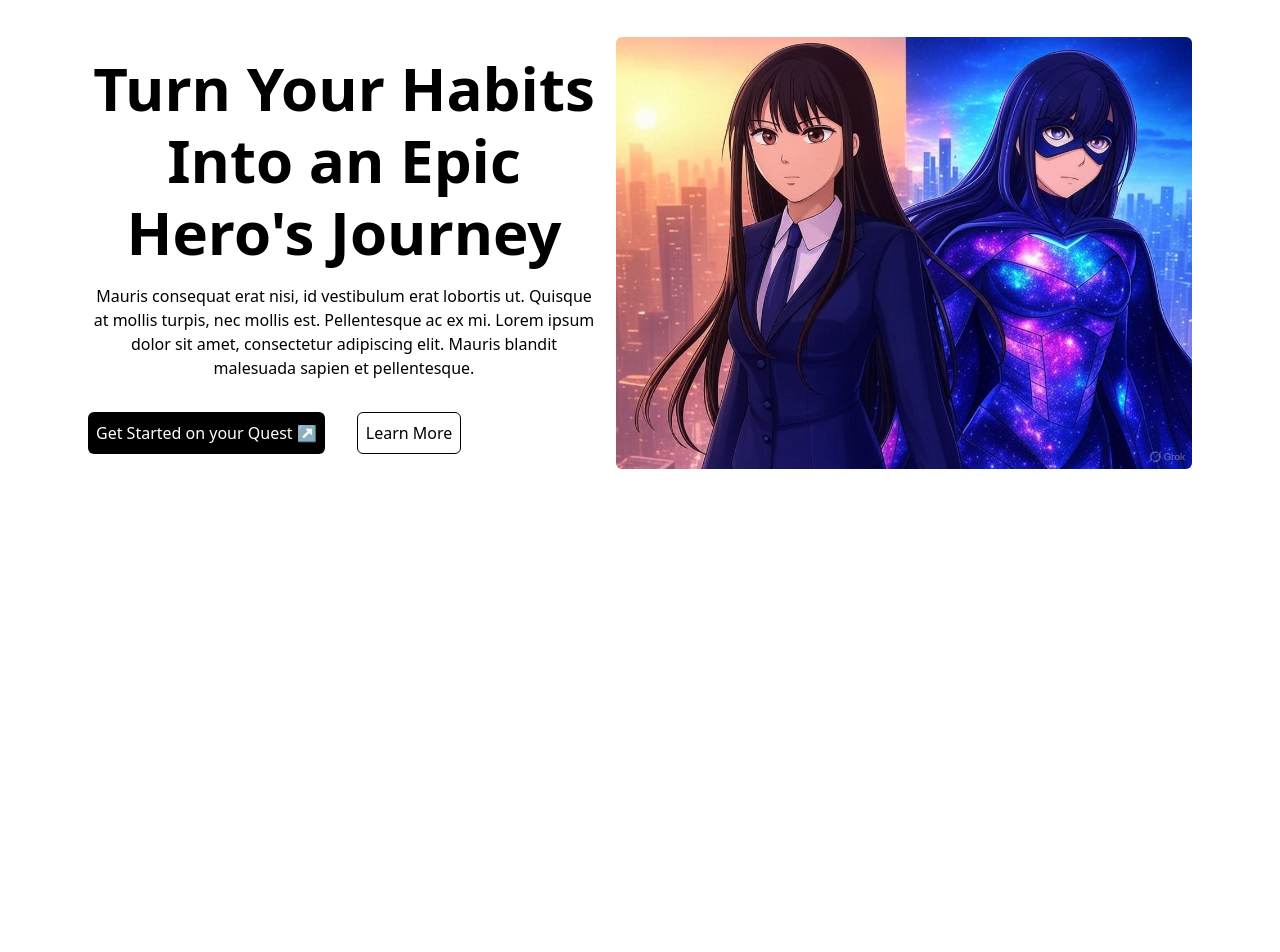
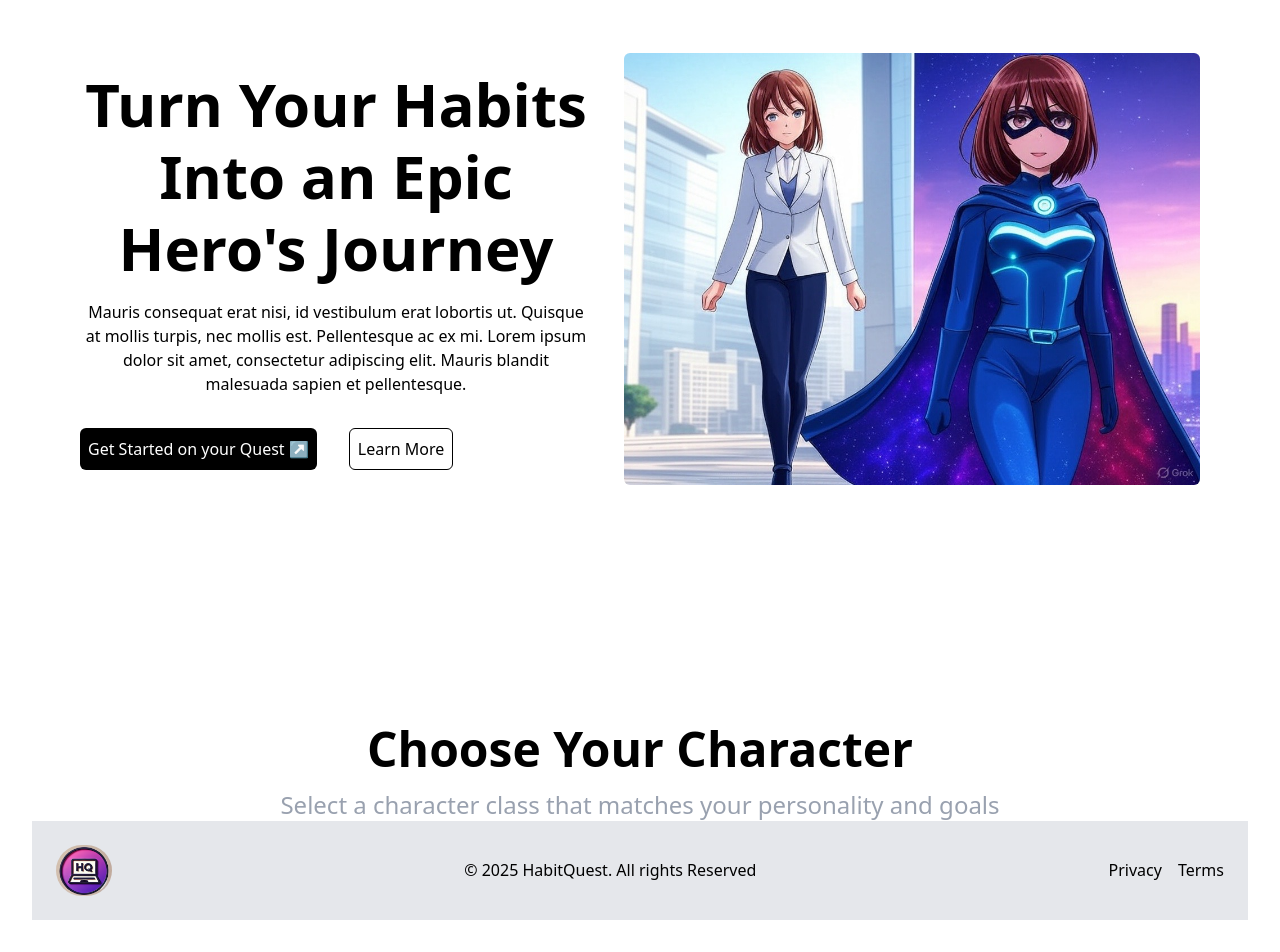
Before and after one commit to Davonne007-TX/habit-quest-collab, a React (Vite) app: page / in a window 1280 px wide. Shown: the part 239-1191 px from the top of the page. Before the commit the page ends 800 px from the top, so only its background shows below. Built offline with nearby package versions, Linux system fonts and the light colour scheme.

Commit message:
feature: footer with styles

```diff
--- a/src/App.jsx
+++ b/src/App.jsx
@@ -1,12 +1,16 @@
 import "./App.css";
 import Header from "./components/Header";
 import Hero from "./components/Hero";
+import PersonalQuest from "./components/PersonalQuest";
+import Footer from "./components/Footer";
 
 function App() {
   return (
     <main>
       <Header />
       <Hero />
+      <PersonalQuest />
+      <Footer />
     </main>
   );
 }
--- a/src/components/Footer.jsx
+++ b/src/components/Footer.jsx
@@ -1,5 +1,24 @@
-import React from "react";
+import Image from "./Image";
 
 export default function Footer() {
-  return <div>Footer</div>;
+  const logo = "./images/hq.png";
+  return (
+    <footer className="bg-gray-200 p-6 flex justify-between items-center">
+      <Image
+        image={logo}
+        imageStyles={"w-14 rounded-full"}
+        altTxt={
+          "Logo, Laptop with HQ on the screen with purple background, Image generated by Chatgpt"
+        }
+      />
+      <p className="flex-1 text-center text-md">
+        © 2025 HabitQuest. All rights Reserved
+      </p>
+
+      <section className="ml-auto hidden md:flex gap-4 text-md">
+        <a href="">Privacy</a>
+        <a href="">Terms</a>
+      </section>
+    </footer>
+  );
 }
--- a/src/components/Header.jsx
+++ b/src/components/Header.jsx
@@ -8,12 +8,12 @@ const ourLinks = [
 
 export default function Header() {
   return (
-    <header className="flex justify-between items-center p-4 bg-gray-100">
+    <header className="flex justify-between text-lg items-center p-6 bg-gray-100">
       <Image
         image={"./images/hq.png"}
         imageStyles={"w-14 rounded-full"}
         altTxt={
-          "Laptop with HQ on the screen with purple background, Image generated by Chatgpt"
+          "Logo, Laptop with HQ on the screen with purple background, Image generated by Chatgpt"
         }
       />
       <h1 className="text-xl md:text-3xl font-bold ml-4">HabitQuest</h1>
--- a/src/components/Hero.jsx
+++ b/src/components/Hero.jsx
@@ -8,11 +8,11 @@ export default function Hero() {
   Quisque at mollis turpis, nec mollis est. Pellentesque ac ex mi. Lorem ipsum
   dolor sit amet, consectetur adipiscing elit. Mauris blandit malesuada sapien et pellentesque.`;
 
-  const transform = "./images/transform.jpeg";
+  const transform = "./images/transform2.jpeg";
 
   return (
     <section className="flex flex-col md:flex-row justify-center items-center gap-8 mt-20 md:mt-40">
-      <section className="flex flex-col justify-center items-center md:flex-row max-w-6xl gap-4">
+      <section className="flex flex-col justify-center items-center md:flex-row max-w-6xl gap-8">
         <section className="max-w-xs md:max-w-lg flex flex-col gap-4">
           <h2 className="text-2xl md:text-6xl font-bold md:leading-18">
             {title}
--- a/src/components/PersonalQuest.jsx
+++ b/src/components/PersonalQuest.jsx
@@ -1,5 +1,16 @@
 import React from "react";
 
 export default function PersonalQuest() {
-  return <div>PersonalQuest</div>;
+  return (
+    <>
+      <section className="flex flex-col justify-center items-center mt-60">
+        <h3 className="text-3xl md:text-5xl font-bold text-center">
+          Choose Your Character
+        </h3>
+        <p className="text-gray-400 text-xl md:text-2xl mt-4">
+          Select a character class that matches your personality and goals
+        </p>
+      </section>
+    </>
+  );
 }
```
